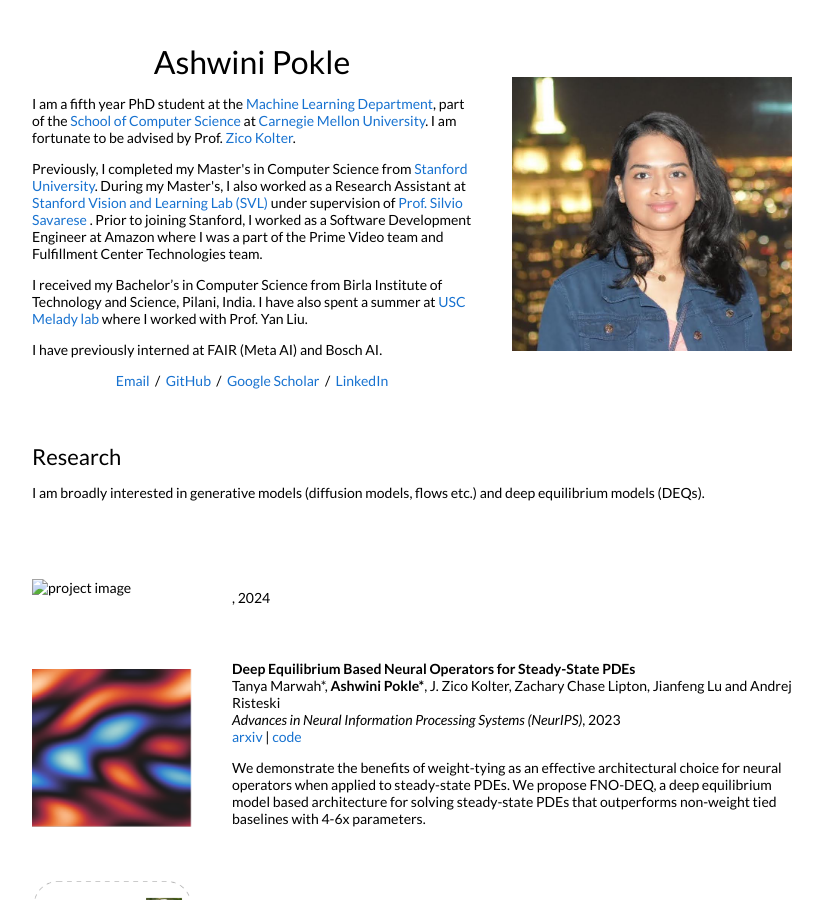
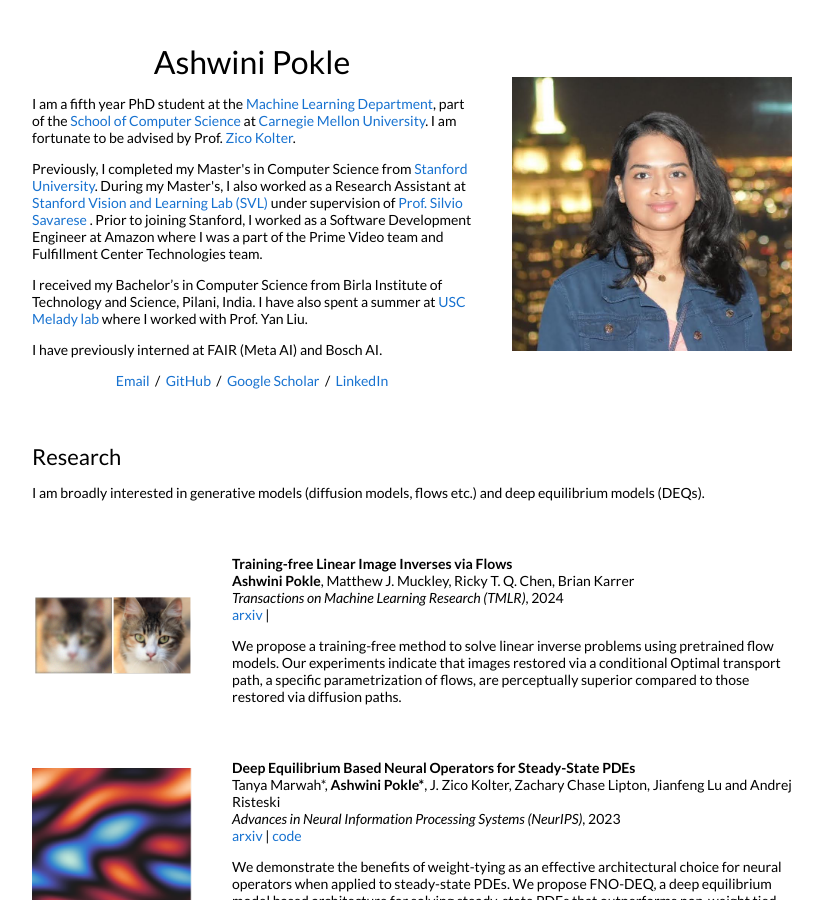
Before and after one commit to ashwinipokle/ashwinipokle.github.io, a Jekyll site: the page built from _posts/2023-08-31-flowinv.md, in a window 1280 px wide and 900 px high. Shown: the whole window, without its empty margins (228-1051 px from the left). Built offline with Jekyll 4.4.1, drawn with Linux system fonts in a browser that asks for light colours; our own code applies the rules of GitHub Pages for plain Markdown files; some of the changed lines change nothing that is shown.

Commit message:
Update 2023-08-31-flowinv.md

```diff
--- a/_posts/2023-08-31-flowinv.md
+++ b/_posts/2023-08-31-flowinv.md
@@ -6,6 +6,6 @@ image: /images/flowinv.png
 categories: research
 authors: "<strong>Ashwini Pokle</strong>, Matthew J. Muckley, Ricky T. Q. Chen, Brian Karrer"
 venue: "Transactions on Machine Learning Research (TMLR)"
-arxiv: [https://arxiv.org/abs/2310.04432](https://openreview.net/pdf?id=PLIt3a4yTm)
+arxiv: https://openreview.net/pdf?id=PLIt3a4yTm
 ---
 We propose a training-free method to solve linear inverse problems using pretrained flow models. Our experiments indicate that images restored via a conditional Optimal transport path, a specific parametrization of flows, are perceptually superior compared to those restored via diffusion paths.
```
